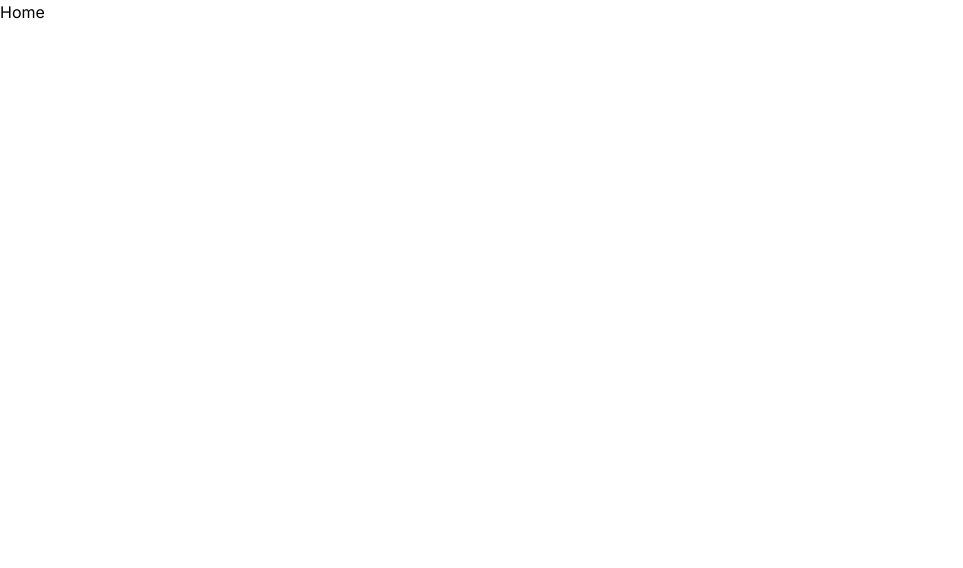
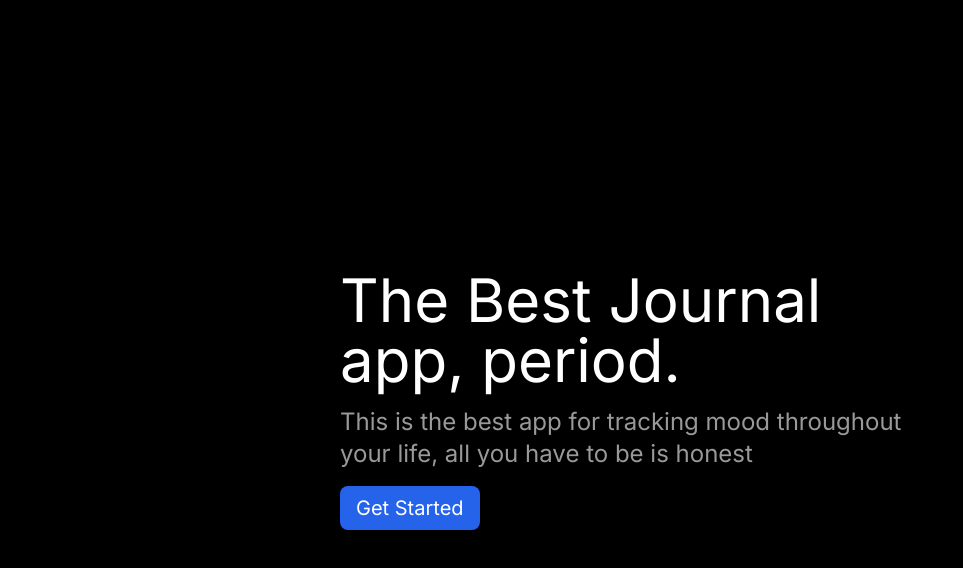
Before and after one commit to AlsaadAhamed4/mood, a Next.js app: page / in a window 1280 px wide. Shown: the top 568 px of the page, without its empty margins (0-963 px from the left). Built offline with nearby package versions, Linux system fonts and the light colour scheme.

Commit message:
Landing Page created

```diff
--- a/app/page.tsx
+++ b/app/page.tsx
@@ -1,7 +1,17 @@
+import Link from "next/link";
+
 export default function Home() {
   return (
-    <div>
-      Home
+    <div className="w-screen h-screen bg-black flex justify-center items-center text-white">
+      <div className="w-full max-w-[600px] mx-auto">
+        <h1 className="text-6xl mb-4">The Best Journal app, period.</h1>
+        <p className="text-2xl text-white/60 mb-4">This is the best app for tracking mood throughout your life, all you have to be is honest</p>
+        <div>
+          <Link href={"/journal"}>
+            <button className="bg-blue-600 px-4 py-2 rounded-lg text-xl">Get Started</button>
+          </Link>
+        </div>
+      </div>
     </div>
   )
 }
```
